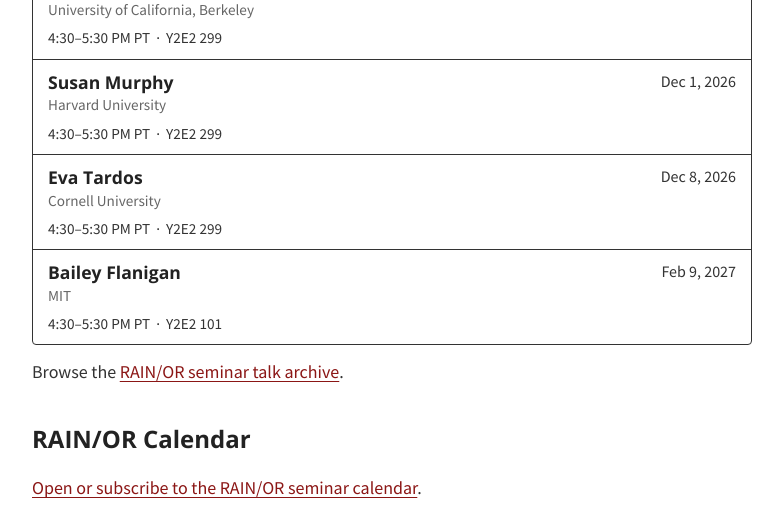
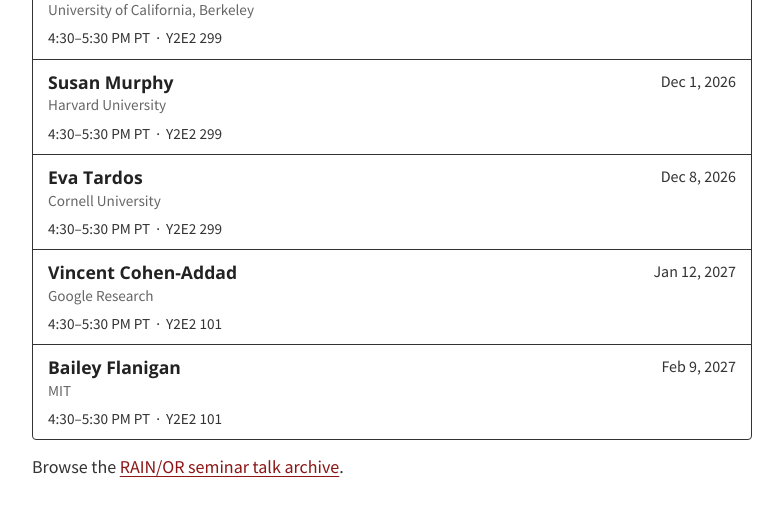
Before and after one commit to stanford-rain-seminar/stanford-rain-seminar.github.io, a Jekyll site: the page built from index.md, in a window 1280 px wide and 900 px high, scrolled down 1304 px, cut to the strip 0-511 px from the top of the window. Shown: the whole strip, without its empty margins (248-1031 px from the left). Built offline with Jekyll 4.4.1, drawn with Linux system fonts in a browser that asks for light colours; nearby versions of some CDN libraries; our own code applies the rules of GitHub Pages for plain Markdown files.

Commit message:
Add Vincent Cohen-Addad to January 12 RAIN/OR schedule

```diff
--- a/_data/talks.yml
+++ b/_data/talks.yml
@@ -73,6 +73,12 @@
       affiliation: "Cornell University"
       time: "4:30–5:30 PM PT"
       location: "Y2E2 299"
+    - talk_id: "RAIN-2027-01-12-COHEN-ADDAD"
+      speaker: "Vincent Cohen-Addad"
+      date: "Jan 12, 2027"
+      affiliation: "Google Research"
+      time: "4:30–5:30 PM PT"
+      location: "Y2E2 101"
     - talk_id: "RAIN-2027-02-09-FLANIGAN"
       speaker: "Bailey Flanigan"
       date: "Feb 9, 2027"
```
